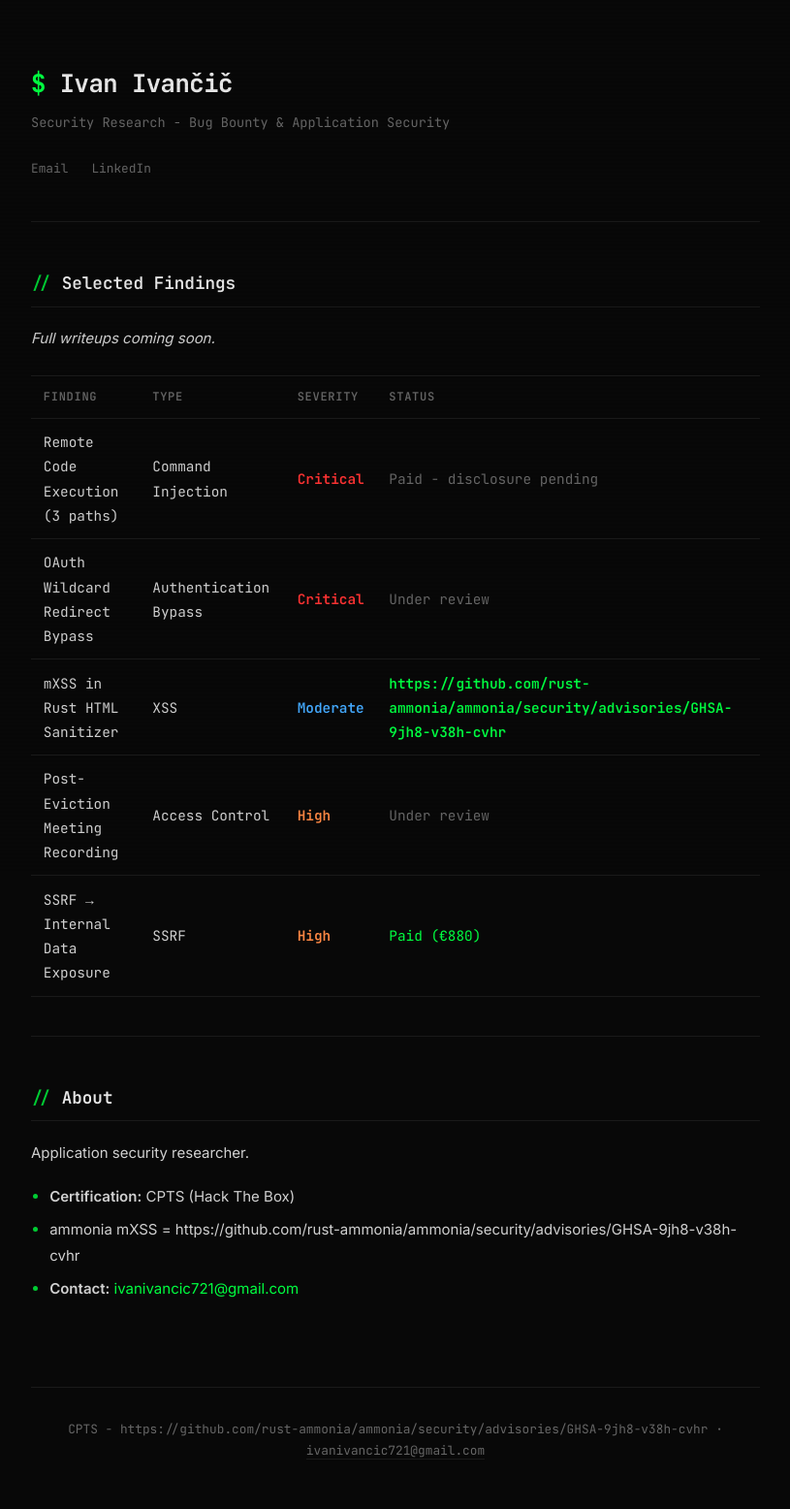
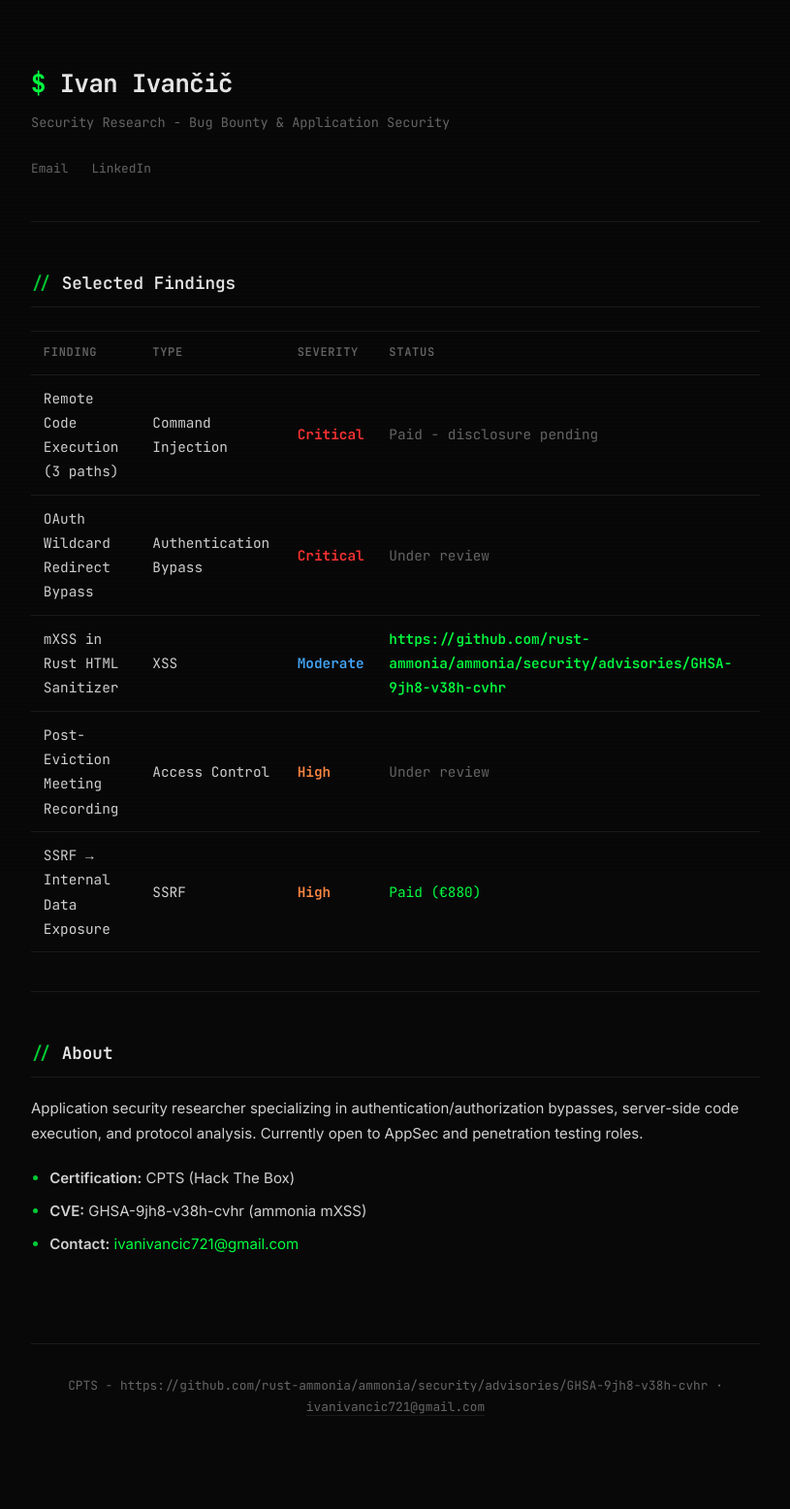
Before and after one commit to Ivan09999/Ivan09999.github.io, a Jekyll site: the page built from index.md, in a window 1280 px wide. Shown: the whole page at 97% size, without its empty margins (232-1047 px from the left). Built offline with Jekyll 4.4.1, drawn with Linux system fonts in a browser that asks for light colours; after the commit the page ends 1510 px from its top, so only the background shows below that.

Commit message:
Update index.md

```diff
--- a/index.md
+++ b/index.md
@@ -4,8 +4,6 @@ title: Home
 ---
 
 ## Selected Findings
-
-*Full writeups coming soon.*
 
 | Finding | Type | Severity | Status |
 |---------|------|----------|--------|
@@ -19,8 +17,10 @@ title: Home
 
 ## About
 
-Application security researcher.
+Application security researcher specializing in authentication/authorization bypasses,
+server-side code execution, and protocol analysis. Currently open to AppSec and
+penetration testing roles.
 
 - **Certification:** CPTS (Hack The Box)
-- ammonia mXSS = https://github.com/rust-ammonia/ammonia/security/advisories/GHSA-9jh8-v38h-cvhr
+- **CVE:** GHSA-9jh8-v38h-cvhr (ammonia mXSS)
 - **Contact:** [ivanivancic721@gmail.com](mailto:ivanivancic721@gmail.com)
```
